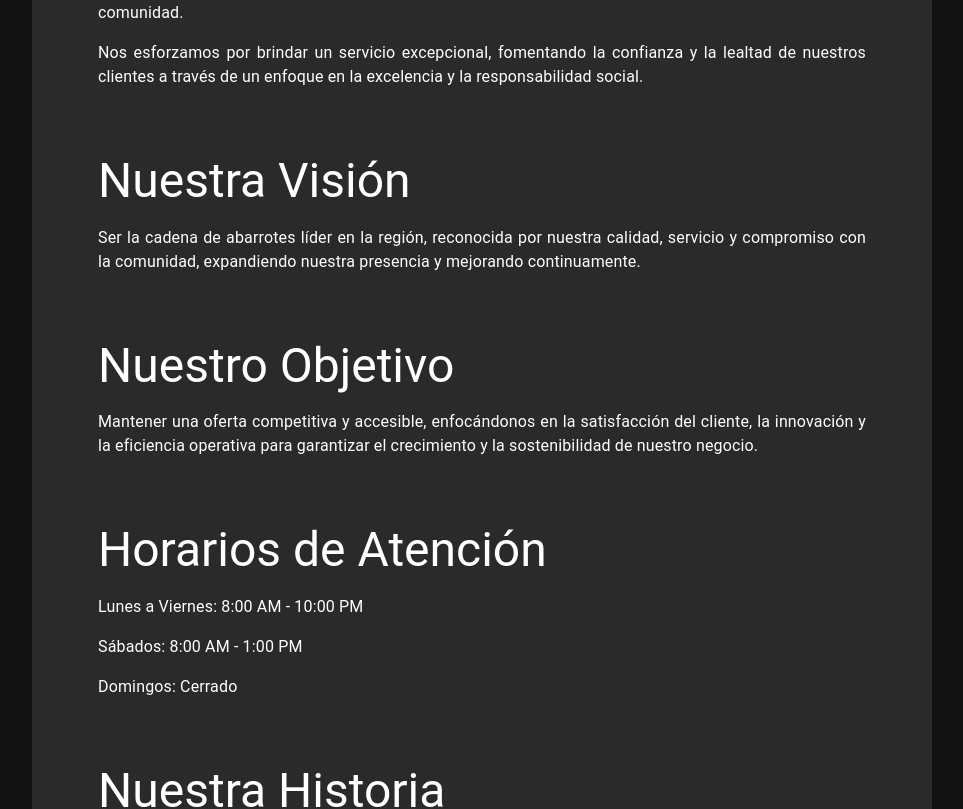
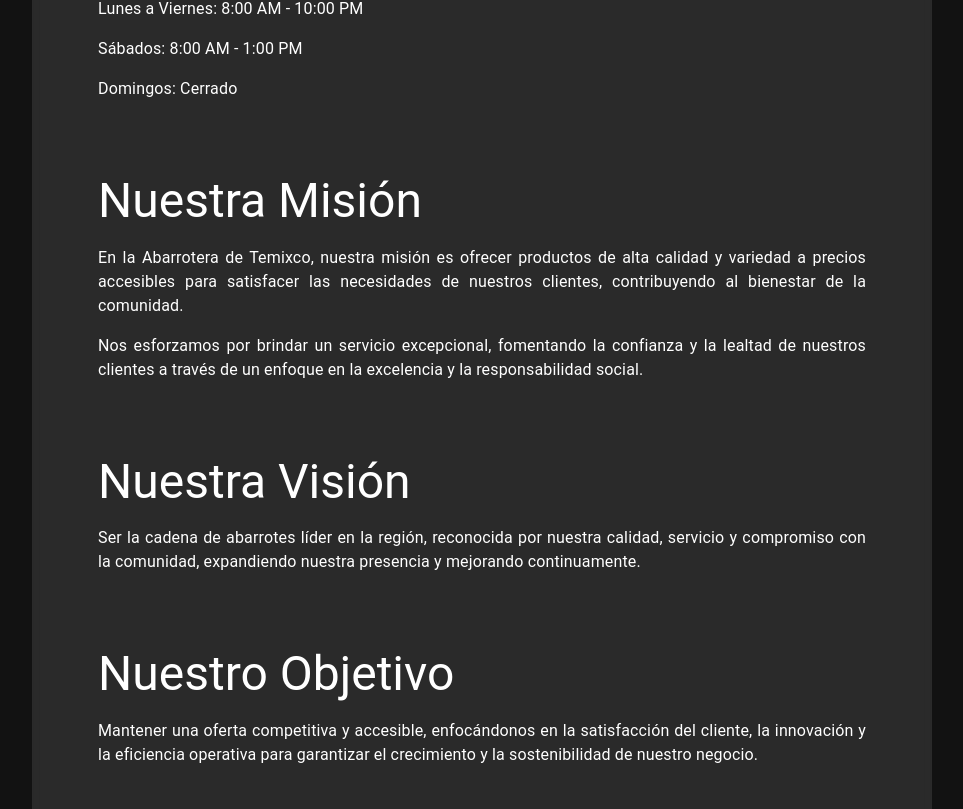
Before and after one commit to Rick-26R/laflamita, a Next.js app: page /mision in a window 1280 px wide. Shown: the part 675-1484 px from the top of the page, without its empty margins (158-1121 px from the left). Built offline with nearby package versions, Linux system fonts and the light colour scheme.

Commit message:
feat: Update mission page layout and content

```diff
--- a/src/pages/mision.js
+++ b/src/pages/mision.js
@@ -4,50 +4,18 @@
 export default function Mision() {
   return (
     <Container maxWidth="md" sx={{ display: 'flex', flexDirection: 'column', justifyContent: 'center', alignItems: 'center', minHeight: '100vh', gap: 2, backgroundColor: 'rgba(255, 255, 255, 0.1)', backdropFilter: 'blur(5px)', padding: '50px 0' }}>
+
       <Box sx={{ width: '100%', display: 'flex', justifyContent: 'center', mt: 4 }}>
         <Box sx={{ maxWidth: 800, width: '100%' }}>
           <img
             src="/mision.png"
             alt="Abarrotera de Temixco"
-            style={{ width: '100%', height: '450px', objectFit: 'contain' }}
+            style={{ width: '100%', height: '470px', objectFit: 'contain' }}
           />
-          <Box sx={{ color: '#fff', padding: 2 }}>
-            <Typography variant="h3" component="h1" gutterBottom>
-              Nuestra Misión
-            </Typography>
-            <Typography variant="body1" paragraph sx={{ textAlign: 'justify' }}>
-              En la Abarrotera de Temixco, nuestra misión es ofrecer productos de alta calidad y variedad a precios accesibles para satisfacer las necesidades de nuestros clientes, contribuyendo al bienestar de la comunidad.
-            </Typography>
-            <Typography variant="body1" paragraph sx={{ textAlign: 'justify' }}>
-              Nos esforzamos por brindar un servicio excepcional, fomentando la confianza y la lealtad de nuestros clientes a través de un enfoque en la excelencia y la responsabilidad social.
-            </Typography>
-          </Box>
         </Box>
       </Box>
 
-      <Box sx={{ width: '100%', display: 'flex', justifyContent: 'center' }}>
-        <Box sx={{ maxWidth: 800, width: '100%', padding: 2, color: '#fff' }}>
-          <Typography variant="h3" component="h1" gutterBottom>
-            Nuestra Visión
-          </Typography>
-          <Typography variant="body1" paragraph sx={{ textAlign: 'justify' }}>
-            Ser la cadena de abarrotes líder en la región, reconocida por nuestra calidad, servicio y compromiso con la comunidad, expandiendo nuestra presencia y mejorando continuamente.
-          </Typography>
-        </Box>
-      </Box>
-
-      <Box sx={{ width: '100%', display: 'flex', justifyContent: 'center' }}>
-        <Box sx={{ maxWidth: 800, width: '100%', padding: 2, color: '#fff' }}>
-          <Typography variant="h3" component="h1" gutterBottom>
-            Nuestro Objetivo
-          </Typography>
-          <Typography variant="body1" paragraph sx={{ textAlign: 'justify' }}>
-            Mantener una oferta competitiva y accesible, enfocándonos en la satisfacción del cliente, la innovación y la eficiencia operativa para garantizar el crecimiento y la sostenibilidad de nuestro negocio.
-          </Typography>
-        </Box>
-      </Box>
-
-      <Box sx={{ width: '100%', display: 'flex', justifyContent: 'center' }}>
+      <Box sx={{ width: '100%', display: 'flex', justifyContent: 'center', mt: 1 }}>
         <Box sx={{ maxWidth: 800, width: '100%', padding: 2, color: '#fff' }}>
           <Typography variant="h3" component="h1" gutterBottom>
             Horarios de Atención
@@ -64,7 +32,45 @@
         </Box>
       </Box>
 
-      <Box sx={{ width: '100%', display: 'flex', justifyContent: 'center', mb: 4 }}>
+      <Box sx={{ width: '100%', display: 'flex', justifyContent: 'center', mt: 1 }}>
+        <Box sx={{ maxWidth: 800, width: '100%' }}>
+          <Box sx={{ color: '#fff', padding: 2 }}>
+            <Typography variant="h3" component="h1" gutterBottom>
+              Nuestra Misión
+            </Typography>
+            <Typography variant="body1" paragraph sx={{ textAlign: 'justify' }}>
+              En la Abarrotera de Temixco, nuestra misión es ofrecer productos de alta calidad y variedad a precios accesibles para satisfacer las necesidades de nuestros clientes, contribuyendo al bienestar de la comunidad.
+            </Typography>
+            <Typography variant="body1" paragraph sx={{ textAlign: 'justify' }}>
+              Nos esforzamos por brindar un servicio excepcional, fomentando la confianza y la lealtad de nuestros clientes a través de un enfoque en la excelencia y la responsabilidad social.
+            </Typography>
+          </Box>
+        </Box>
+      </Box>
+
+      <Box sx={{ width: '100%', display: 'flex', justifyContent: 'center', mt: 1 }}>
+        <Box sx={{ maxWidth: 800, width: '100%', padding: 2, color: '#fff' }}>
+          <Typography variant="h3" component="h1" gutterBottom>
+            Nuestra Visión
+          </Typography>
+          <Typography variant="body1" paragraph sx={{ textAlign: 'justify' }}>
+            Ser la cadena de abarrotes líder en la región, reconocida por nuestra calidad, servicio y compromiso con la comunidad, expandiendo nuestra presencia y mejorando continuamente.
+          </Typography>
+        </Box>
+      </Box>
+
+      <Box sx={{ width: '100%', display: 'flex', justifyContent: 'center', mt: 1 }}>
+        <Box sx={{ maxWidth: 800, width: '100%', padding: 2, color: '#fff' }}>
+          <Typography variant="h3" component="h1" gutterBottom>
+            Nuestro Objetivo
+          </Typography>
+          <Typography variant="body1" paragraph sx={{ textAlign: 'justify' }}>
+            Mantener una oferta competitiva y accesible, enfocándonos en la satisfacción del cliente, la innovación y la eficiencia operativa para garantizar el crecimiento y la sostenibilidad de nuestro negocio.
+          </Typography>
+        </Box>
+      </Box>
+
+      <Box sx={{ width: '100%', display: 'flex', justifyContent: 'center', mt: 1, mb: 4 }}>
         <Box sx={{ maxWidth: 800, width: '100%', padding: 2, color: '#fff' }}>
           <Typography variant="h3" component="h1" gutterBottom>
             Nuestra Historia
```
Also changed, not shown: src/pages/compras.js (added, +37 -0 lines), src/pages/products.js (added, +37 -0 lines).
